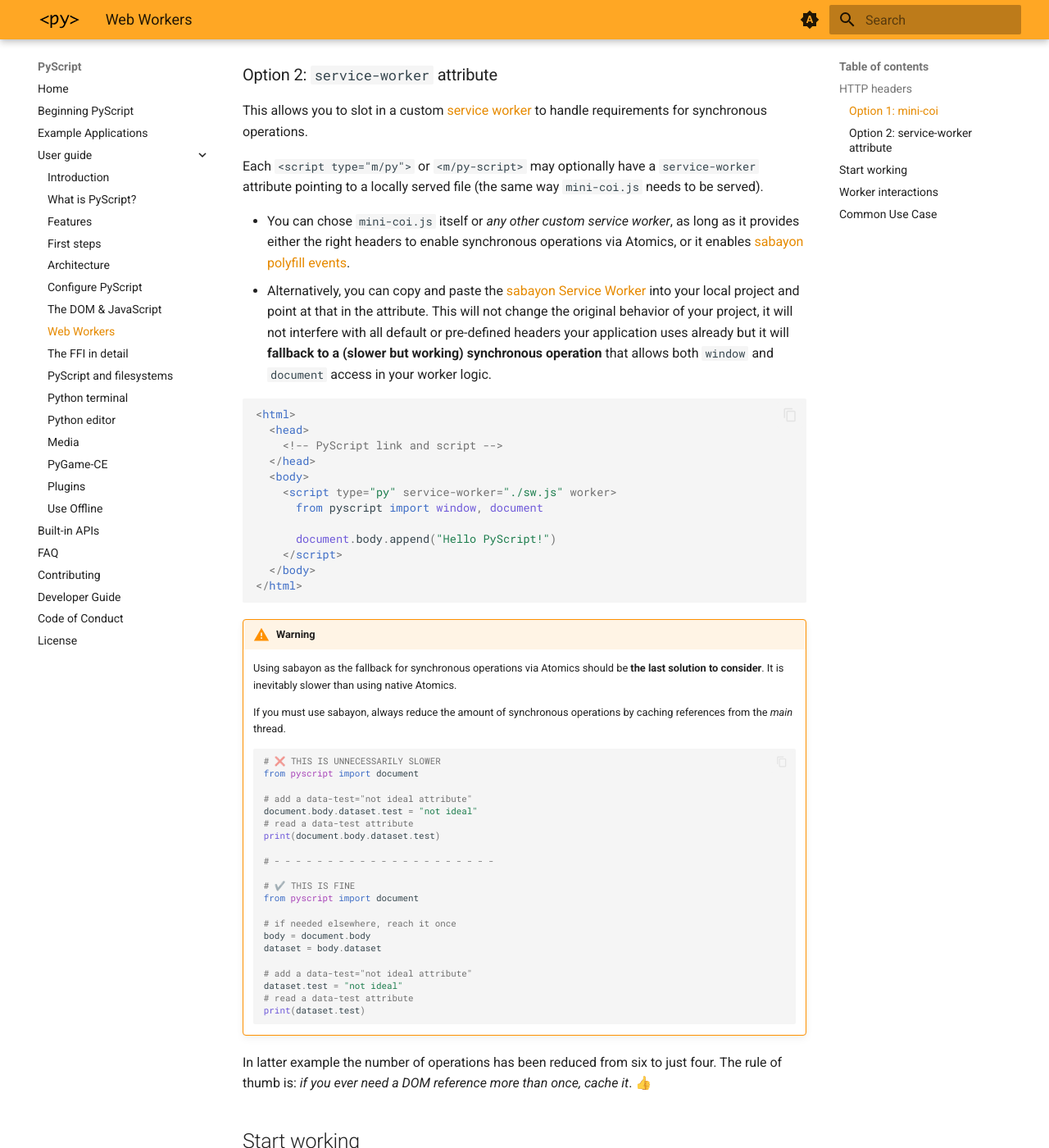
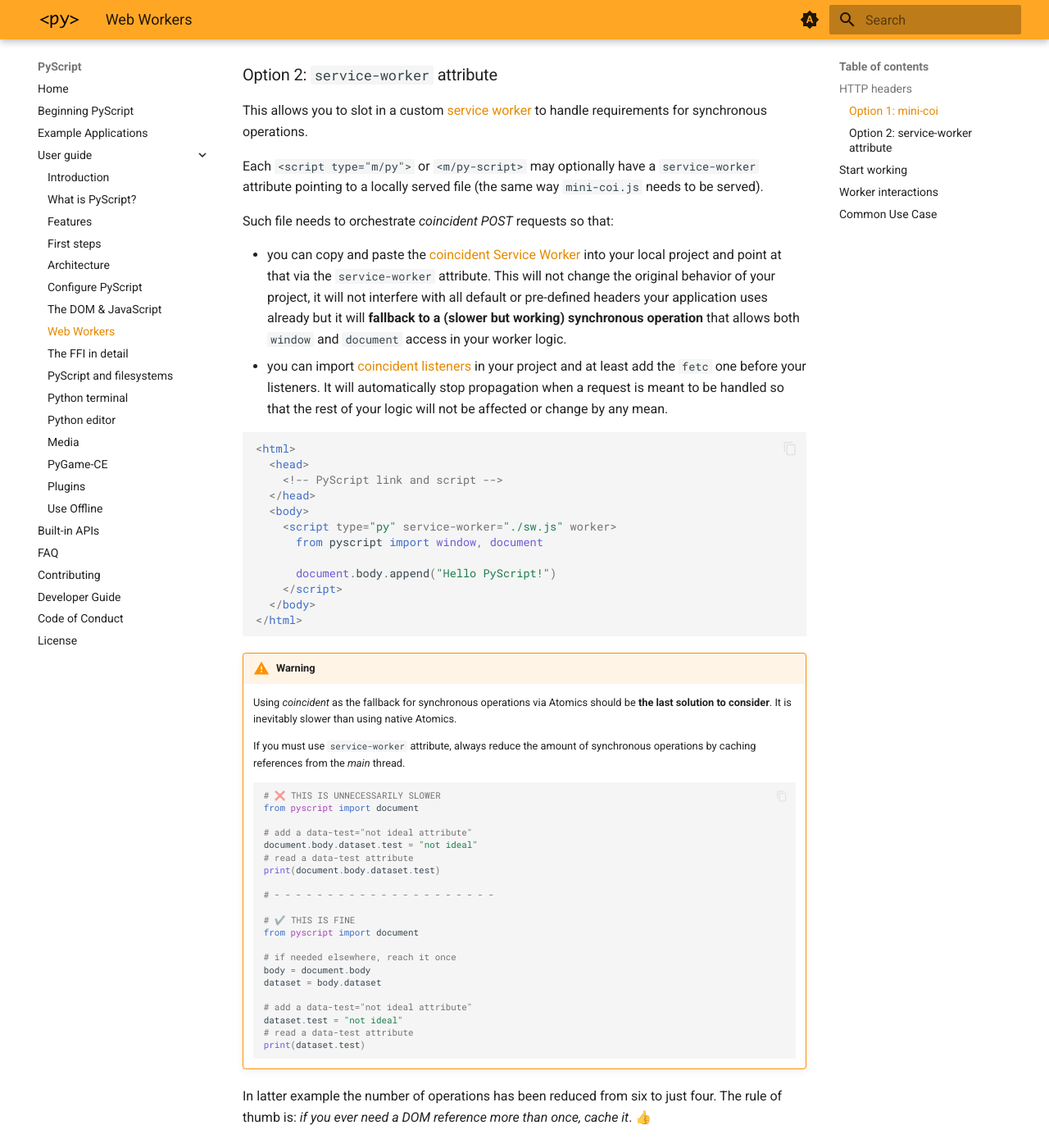
Before and after one commit to pyscript/docs, an MkDocs documentation site: the page built from docs/user-guide/workers.md, in a window 1280 px wide and 1400 px high, scrolled down 1247 px. Shown: the whole window at 82% size. Built offline with MkDocs 1.6.1 and Material for MkDocs 9.7.7, drawn with Linux system fonts in a browser that asks for light colours; the version menu is left out.

Commit message:
Updated instructions around service-worker

````diff
--- a/docs/user-guide/workers.md
+++ b/docs/user-guide/workers.md
@@ -71,17 +71,21 @@ Each `<script type="m/py">` or `<m/py-script>` may optionally have
 a `service-worker` attribute pointing to a locally served file (the
 same way `mini-coi.js` needs to be served).
 
-* You can chose `mini-coi.js` itself or *any other custom service worker*,
-  as long as it provides either the right headers to enable synchronous
-  operations via Atomics, or it enables
-  [sabayon polyfill events](https://github.com/WebReflection/sabayon?tab=readme-ov-file#service-worker).
-* Alternatively, you can copy and paste the
-  [sabayon Service Worker](https://raw.githubusercontent.com/WebReflection/sabayon/main/dist/sw.js)
-  into your local project and point at that in the attribute. This will
-  not change the original behavior of your project, it will not interfere with
-  all default or pre-defined headers your application uses already but it will
-  **fallback to a (slower but working) synchronous operation** that allows
-  both `window` and `document` access in your worker logic.
+Such file needs to orchestrate *coincident* *POST* requests so that:
+
+* you can copy and paste the
+  [coincident Service Worker](https://cdn.jsdelivr.net/npm/coincident/dist/sw.js)
+  into your local project and point at that via the `service-worker` attribute.
+  This will not change the original behavior of your project, it will not
+  interfere with all default or pre-defined headers your application uses
+  already but it will
+  **fallback to a (slower but working) synchronous operation**
+  that allows both `window` and `document` access in your worker logic.
+* you can import
+  [coincident listeners](https://github.com/WebReflection/coincident/blob/main/src/sabayon/listeners.js)
+  in your project and at least add the `fetc` one before your listeners.
+  It will automatically stop propagation when a request is meant to be handled
+  so that the rest of your logic will not be affected or change by any mean.
 
 ```html
 <html>
@@ -100,12 +104,12 @@ same way `mini-coi.js` needs to be served).
 
 !!! warning
 
-    Using sabayon as the fallback for synchronous operations via Atomics
+    Using *coincident* as the fallback for synchronous operations via Atomics
     should be **the last solution to consider**. It is inevitably
     slower than using native Atomics.
 
-    If you must use sabayon, always reduce the amount of synchronous
-    operations by caching references from the *main* thread.
+    If you must use `service-worker` attribute, always reduce the amount of
+    synchronous operations by caching references from the *main* thread.
 
     ```python
     # ❌ THIS IS UNNECESSARILY SLOWER
````
